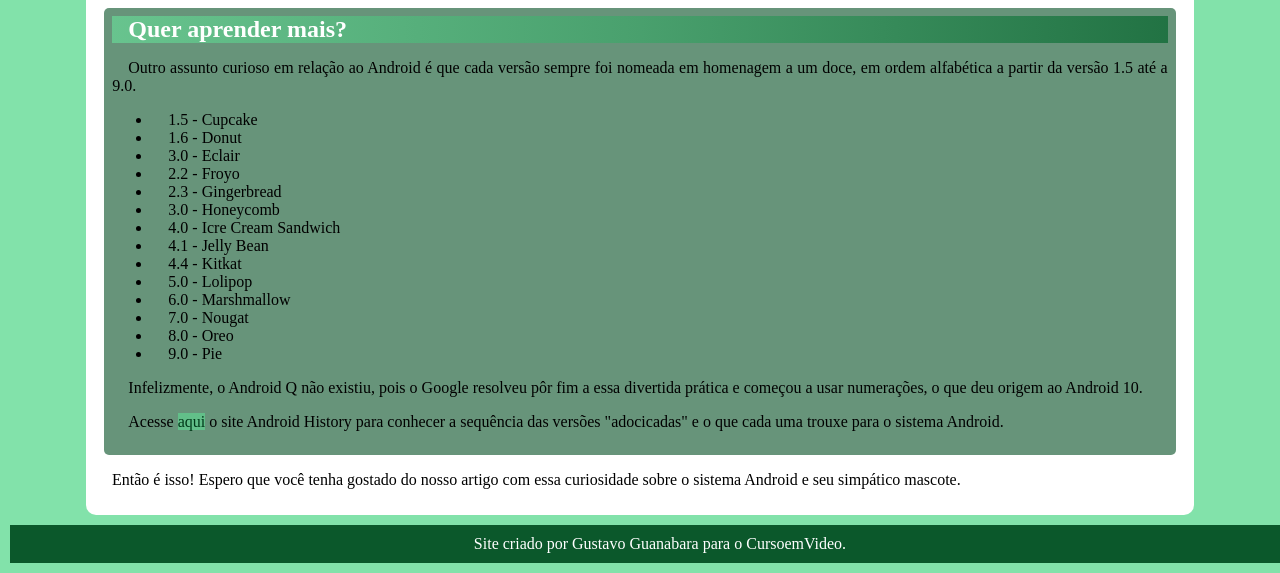
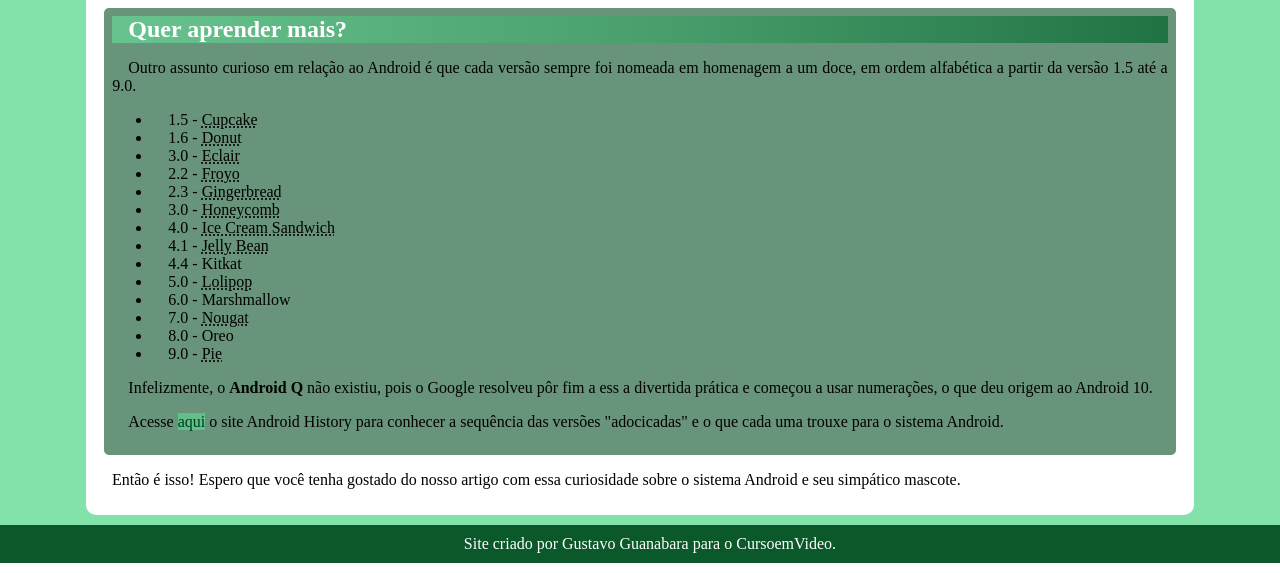
Before and after one commit to Co4g/curso-de-HTML5-E-CSS, a PHP site: page / in a window 1280 px wide. Shown: the part 2498-3071 px from the top of the page. Run offline with PHP 8.4, Linux system fonts and the light colour scheme.

Commit message:
Correções feitas no site

```diff
--- a/html e css/desafio10/index.html
+++ b/html e css/desafio10/index.html
@@ -20,7 +20,7 @@
     </header>
     <main>
         <h1>História do Mascote do Android</h1>
-        <p>Provavelmente você sabe que o sistema operacional Android, mantido pelo Google é um dos mais utilizados para dispositivos móveis em todo o mundo. Mas tavez você não saiba que o seu simpático mascote tem um nome e uma história muito curiosa? Pois acompanhe esse artigo para aprender muita coisa sobre esse robozinho.</p>
+        <p>Provavelmente você sabe que o sistema operacional <strong>Android</strong>, mantido pelo <strong>Google</strong> é um dos mais utilizados para dispositivos móveis em todo o mundo. Mas tavez você não saiba que o seu simpático mascote tem um nome e uma história muito curiosa? Pois acompanhe esse artigo para aprender muita coisa sobre esse robozinho.</p>
         <h2>A primeira Versão</h2>
         <p>A primeira tentativa de criar um mascote surgiu em 2007 e veio de um desenvolvedor chamado Dan Morrill. Ele conta que abriu o Inkscape (software livre para vetorização de imagens) e criou sua própria versão de robô. O objetivo era apenas personificar o sistema apenas para a a sua equipe, não existia nenhuma solicitação da empresa para a criação de um mascote.
         </p>
@@ -50,22 +50,22 @@
             <p>Outro assunto curioso em relação ao Android é que cada versão sempre foi nomeada em homenagem a um doce, em ordem alfabética a partir da versão 1.5 até a 9.0.
             </p>
             <ul class="container">
-                <li>1.5 - Cupcake</li>
-                <li>1.6 - Donut</li>
-                <li>3.0 - Eclair</li>
-                <li>2.2 - Froyo</li>
-                <li>2.3 - Gingerbread</li>
-                <li>3.0 - Honeycomb</li>
-                <li>4.0 - Icre Cream Sandwich</li>
-                <li>4.1 - Jelly Bean</li>
+                <li>1.5 - <abbr title="Bolo de Copo">Cupcake</abbr></li>
+                <li>1.6 - <abbr title="Rosquinha">Donut</abbr></li>
+                <li>3.0 - <abbr title="Bomba">Eclair</abbr></li>
+                <li>2.2 - <abbr title="Iogurte Congelado">Froyo</abbr></li>
+                <li>2.3 - <abbr title="Biscoito de Gengibre">Gingerbread</abbr></li>
+                <li>3.0 - <abbr title="Favo de Mel">Honeycomb</abbr></li>
+                <li>4.0 - <abbr title="Sanduíche de Sorvete">Ice Cream Sandwich</abbr></li>
+                <li>4.1 - <abbr title="Jujuba">Jelly Bean</abbr></li>
                 <li>4.4 - Kitkat</li>
-                <li>5.0 - Lolipop</li>
+                <li>5.0 - <abbr title="Pirulito">Lolipop</abbr></li>
                 <li>6.0 - Marshmallow</li>
-                <li>7.0 - Nougat</li>
+                <li>7.0 - <abbr title="Torrone">Nougat</abbr></li>
                 <li>8.0 - Oreo</li>
-                <li>9.0 - Pie</li>
+                <li>9.0 - <abbr title="Torta">Pie</abbr></li>
             </ul>
-            <p>Infelizmente, o Android Q não existiu, pois o Google resolveu pôr fim a essa divertida prática e começou a usar numerações, o que deu origem ao Android 10.</p>
+            <p>Infelizmente, o <strong>Android Q</strong> não existiu, pois o Google resolveu pôr fim a ess a divertida prática e começou a usar numerações, o que deu origem ao Android 10.</p>
             <p>Acesse <a href="#">aqui</a> o site Android History para conhecer a sequência das versões "adocicadas" e o que cada uma trouxe para o sistema Android.</p>
         </div>
         <p>Então é isso! Espero que você tenha gostado do nosso artigo com essa curiosidade sobre o sistema Android e seu simpático mascote.</p>
--- a/html e css/desafio10/style.css
+++ b/html e css/desafio10/style.css
@@ -38,9 +38,10 @@
 
 }
 nav a:hover {
-    color: #19CE64;
-    text-decoration: underline;
-
+    color: #ffffff;
+    background-color: #29e47abe;
+    border-radius: 5px;
+    padding: 5px;
 }
 main {
     background-color: white;
@@ -67,9 +68,10 @@
     background-color: #0B582B;
     text-align: center;
     color: white;
-    margin: 10px;
+    margin: 0 auto;
     padding: 10px;
     width: 100%;
+    margin-top: 10px;
 }
 div {
     width: 97%;
```
